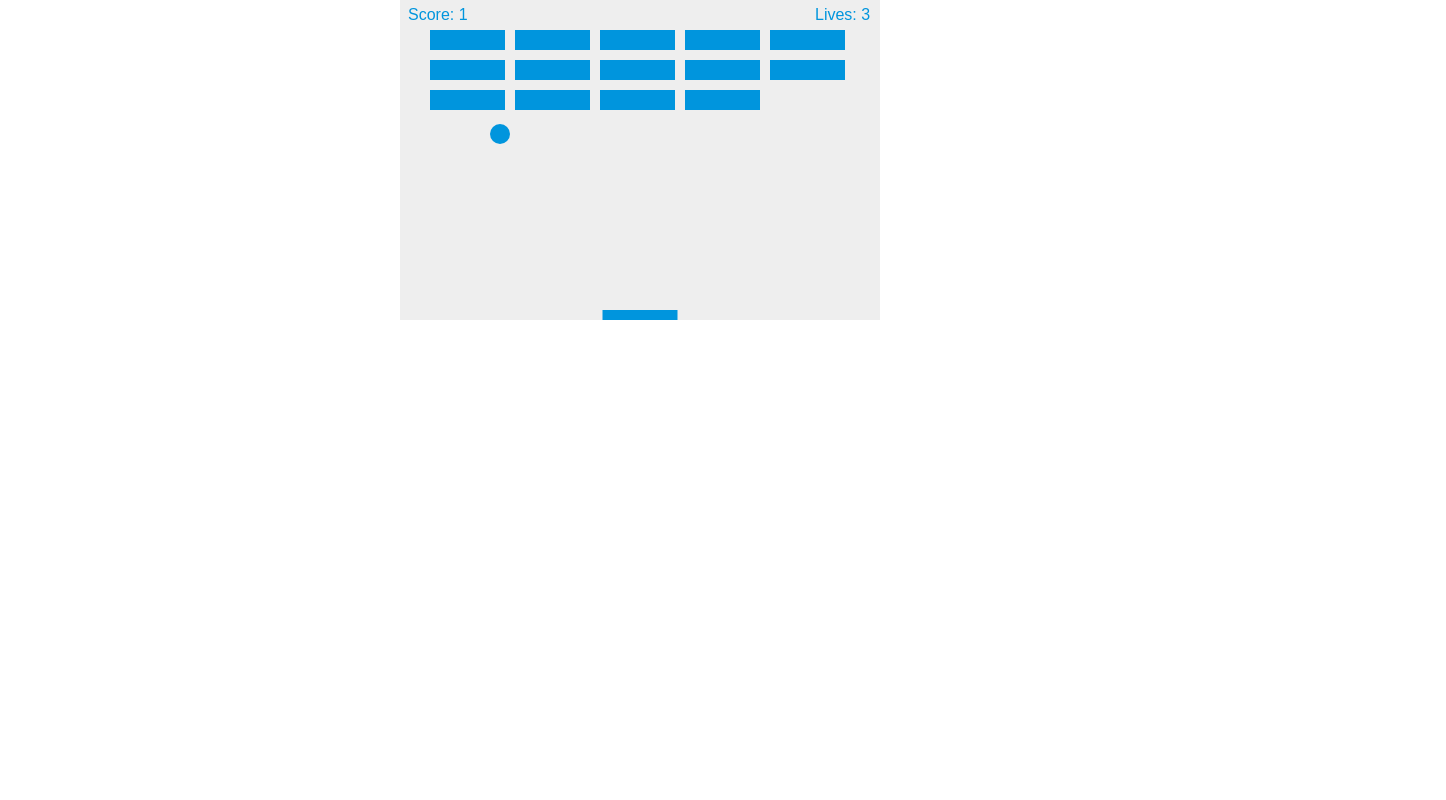
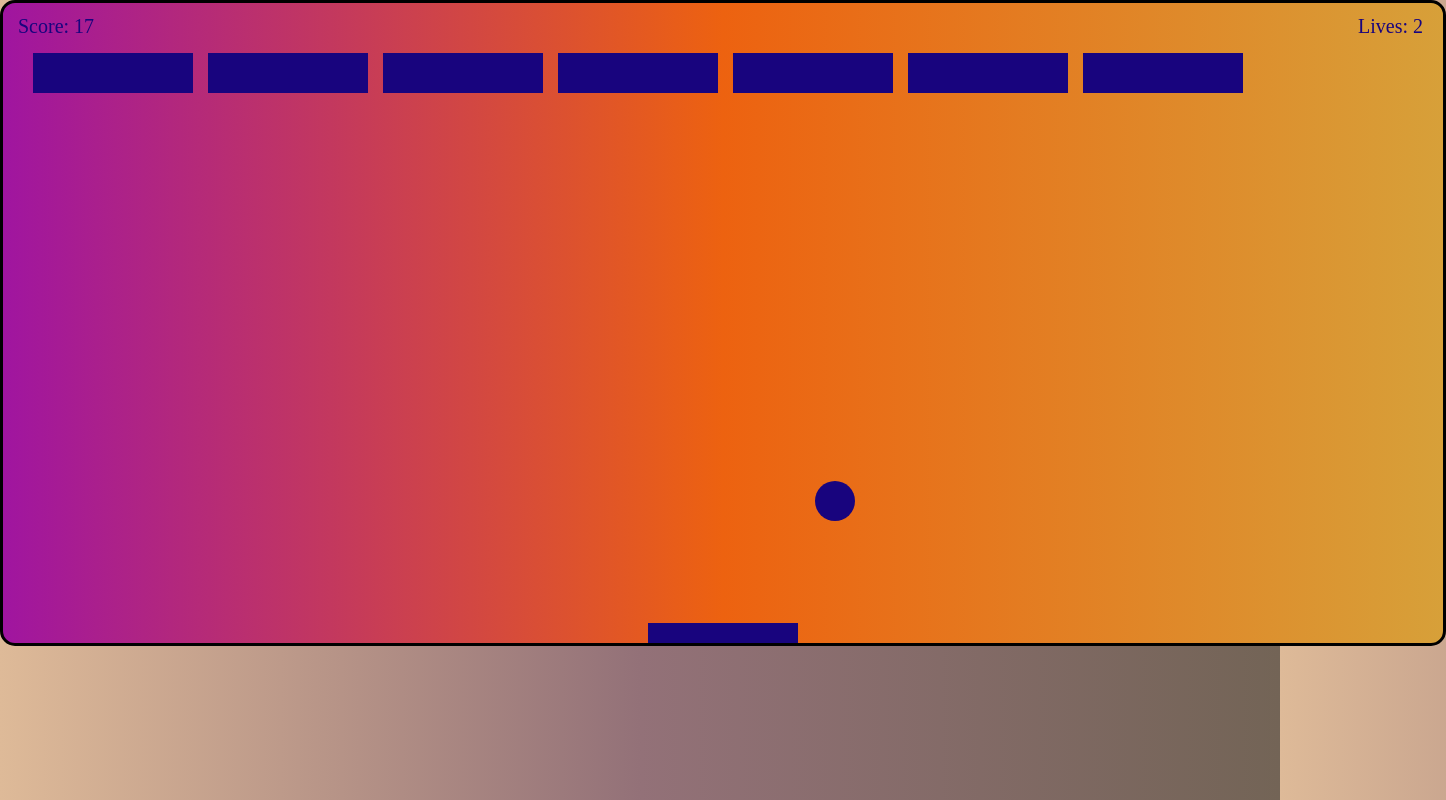
Before and after one commit to Linika-N/Breakout_game, a plain HTML site: page index.html in a window 1280 px wide. Shown: the whole page, 1446 px wide, since content can reach past the window. Drawn offline with Linux system fonts and the light colour scheme.

Commit message:
finalisation of the project

```diff
--- a/index.html
+++ b/index.html
@@ -7,38 +7,45 @@
     <title>Breakout game</title>
     <style>
         *{ padding: 0; margin: 0;}
-        canvas{background: #eee;display: block; margin: 0 auto;}
+        body{background: linear-gradient(90deg,#deba98,#937178,#736456)}
+        canvas{background: linear-gradient(90deg,#a015a0,#ed6210,#d7a039); display: block; margin: 0 auto; border-radius: 15px; border: 3px solid black;}
     </style>
 </head>
 <body>
-    <canvas id="myCanvas" width="480" height="320"></canvas>
+    <canvas id="myCanvas" width="1440" height="640"></canvas>
 
     <script>
+        //Переменные
         let canvas=document.getElementById("myCanvas");
         let ctx = canvas.getContext("2d");
 
-
+        //Шарик
         let x = canvas.width/2;
         let y = canvas.height-30;
-        let dx=2;
-        let dy=-2;
-        let ballRadius = 10;
-        let paddleHeight = 10;
-        let paddleWidth = 75;
+        let dx=4;
+        let dy=-4;
+        let ballRadius = 20;
+        //Ракетка
+        let paddleHeight = 20;
+        let paddleWidth = 150;
         let paddleX = (canvas.width-paddleWidth)/2;
+        //Положение стрелочных клавиш
         let rightPressed = false;
         let leftPressed = false;
+        //Кирпичи
         let brickRowCount = 3;
-        let brickColumnCount = 5;
-        let brickWidth = 75;
-        let brickHeight = 20;
-        let brickPadding = 10;
-        let brickOffsetTop = 30;
+        let brickColumnCount = 8;
+        let brickWidth = 160;
+        let brickHeight = 40;
+        let brickPadding = 15;
+        let brickOffsetTop =50;
         let brickOffsetLeft = 30;
         let score = 0;
         let lives = 3;
 
+        //Отрисовка всех элементов
 
+        //Массив для кирпичей
         let bricks = [];
         for (let c=0; c<brickColumnCount; c++){
             bricks [c]=[];
@@ -46,23 +53,25 @@
                 bricks[c][r]={x:0,y:0, status: 1};
             }
         }
-
+        // Шарик
         function drawBall(){
             ctx.beginPath();
             ctx.arc(x,y,ballRadius,0,Math.PI*2);
-            ctx.fillStyle = "#0095DD";
+            ctx.fillStyle = "#18047e";
             ctx.fill();
             ctx.closePath();
         }
 
+        //Ракетка
         function drawPaddle(){
             ctx.beginPath();
             ctx.rect(paddleX,canvas.height-paddleHeight,paddleWidth, paddleHeight);
-            ctx.fillStyle = "#0095DD";
+            ctx.fillStyle = "#18047e";
             ctx.fill();
             ctx.closePath();
         }
 
+        //Кирпичи
         function drawBricks(){
             for (let c=0; c<brickColumnCount; c++){
                 for (let r=0; r<brickRowCount; r++){
@@ -73,7 +82,7 @@
                         bricks[c][r].y = brickY;
                         ctx.beginPath();
                         ctx.rect(brickX,brickY,brickWidth,brickHeight);
-                        ctx.fillStyle = "#0095DD";
+                        ctx.fillStyle = "#18047e";
                         ctx.fill();
                         ctx.closePath();
                     }
@@ -81,6 +90,22 @@
             }
         }
 
+        //Счёт игрока
+        function drawScore() {
+            ctx.font = "20px Comic Sans";
+            ctx.fillStyle = "18047e";
+            ctx.fillText("Score: "+score,15,30);
+        }
+
+        //Жизни игрока
+        function drawLives() {
+            ctx.font = "20px Comic Sans";
+            ctx.fillStyle = "18047e";
+            ctx.fillText("Lives: "+lives, canvas.width-85,30);
+        }
+
+
+        //Основная отрисовка всей игры
         function draw(){
             ctx.clearRect(0,0,canvas.width, canvas.height)
             drawBricks();
@@ -91,50 +116,55 @@
             collisionDetection();
             x+=dx;
             y+=dy;
+            //Проверка на столкновение со стенами
             if (x+dx>canvas.width-ballRadius || x+dx<ballRadius){
                 dx= -dx;
             }
             if(y+dy<ballRadius){
                 dy= -dy;
             }
+            //Проверка на столкновение с ракеткой
             else if (y+dy>canvas.height-ballRadius){
-                if (x> paddleX && x <paddleX+paddleWidth){
+                if (x>= paddleX && x <=paddleX+paddleWidth){
                     dy= -dy;
                 }
                 else {
                     lives--;
                     if (!lives) {
-                        alert ("GAME OVER");
-                        document.location.reload();
+                        alert ("GAME OVER\nYOUR SCORE: "+score);
+                        location.reload();
                     }
                     else {
                         x= canvas.width/2;
                         y= canvas.height-30;
-                        dx=2;
-                        dy=-2;
+                        dx=4;
+                        dy=-4;
                         paddleX = (canvas.width-paddleWidth)/2;
                     }
                 }
             }
+            //Проверка положения стрелочных клавиш
             if (rightPressed){
-                paddleX +=7;
-                if (paddleX + paddleWidth > canvas.width){
+                paddleX +=5;
+                if (paddleX + paddleWidth >= canvas.width){
                     paddleX = canvas.width - paddleWidth;
                 }
             }
             else if (leftPressed){
-                    paddleX -=7;
-                    if (paddleX<0){
+                    paddleX -=5;
+                    if (paddleX<=0){
                         paddleX=0;
                     }
             }
             requestAnimationFrame(draw);
         }
 
+        //Слушатели событий
         document.addEventListener("keydown",keyDownHandler,false);
         document.addEventListener("keyup",keyUpHandler,false);
         document.addEventListener("mousemove", mouseMoveHandler, false)
 
+        //Функции стрелочных кнопок при нажатии и компьютерной мыши при движении
         function keyDownHandler(e){
             if (e.key == "Right" || e.key =="ArrowRight"){
                 rightPressed = true;
@@ -155,22 +185,23 @@
 
         function mouseMoveHandler(e) {
             let relativeX = e.clientX-canvas.offsetLeft;
-            if (relativeX>0 && relativeX< canvas.width) {
+            if (relativeX>= 0+paddleWidth/2 && relativeX<= canvas.width-paddleWidth/2) {
                 paddleX = relativeX - paddleWidth/2
             }
         }
 
+        //Удаление кирпичей при столкновении с шариком, подсчёт результата и выигрыш
         function collisionDetection() {
             for (let c=0; c<brickColumnCount; c++){
                 for (let r=0; r< brickRowCount; r++) {
                     let b=bricks[c][r];
                     if (b.status == 1) {
-                        if (x>b.x && x< b.x + brickWidth && y< b.y && y< b.y+brickHeight) {
+                        if (x+ballRadius>=b.x && y+ballRadius<= b.y || x+ballRadius<= b.x + brickWidth  && y+ballRadius<= b.y+brickHeight) {
                             dy=-dy;
                             b.status=0;
                             score++;
                             if (score == brickRowCount*brickColumnCount){
-                                alert("YOU WIN, CONGRATULATIONS!");
+                                alert("YOU WIN, CONGRATULATIONS!\nYour score: "+score);
                                 document.location.reload();
                             }
                         }
@@ -179,18 +210,6 @@
             }
         }
 
-        function drawScore() {
-            ctx.font = "16px Arial";
-            ctx.fillStyle = "0095DD";
-            ctx.fillText("Score: "+score,8,20);
-        }
-
-        function drawLives() {
-            ctx.font = "16px Arial";
-            ctx.fillStyle = "#0095DD";
-            ctx.fillText("Lives: "+lives, canvas.width-65,20);
-        }
-
         draw();
     </script>
 </body>
```
